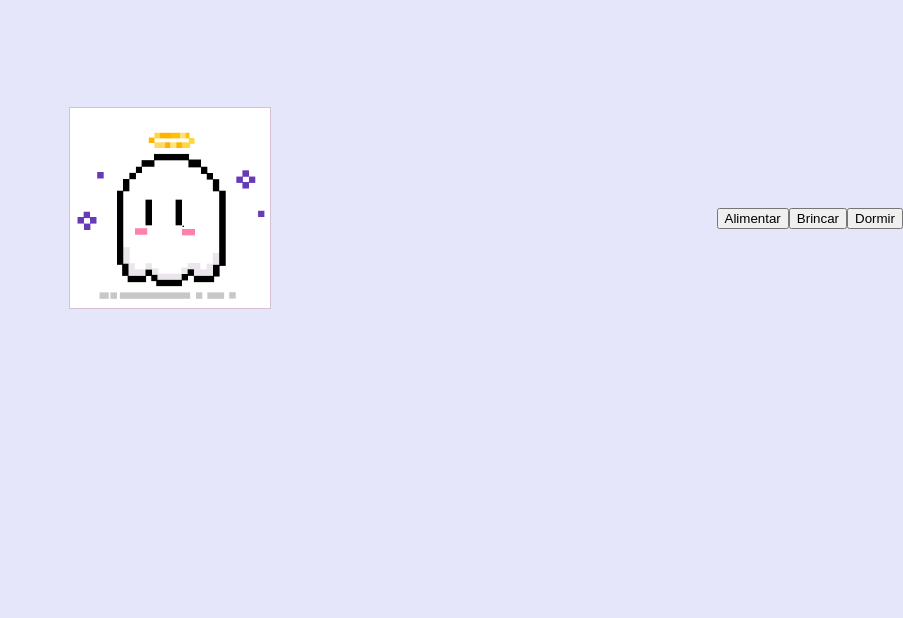
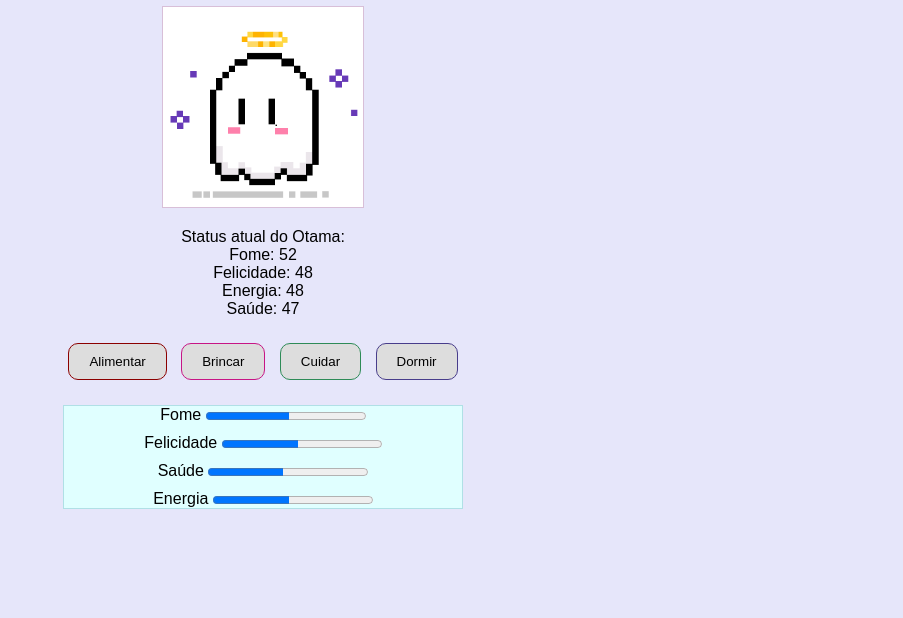
Before and after one commit to ANAJULIASILVASTELARI26/Tamagotchi---Otama, a plain HTML site: page Tamagochi/index.html in a window 1280 px wide. Shown: the part 182-800 px from the top of the page, without its empty margins (377-1280 px from the left). Drawn offline with Linux system fonts and the light colour scheme.

Commit message:
index.html

```diff
--- a/Tamagochi/index.html
+++ b/Tamagochi/index.html
@@ -1,31 +1,52 @@
 <!DOCTYPE html>
-<html>
+<html lang="pt-br">
 
 <head>
-  <link href="style.css" rel="stylesheet" type="text/css"/>
-  <script src="script.js"></script>
+    <meta charset="UTF-8">
+    <meta name="viewport" content="width=device-width, initial-scale=1.0">
+    <title>Digital Tamagotchi</title>
+    <link href="style.css" rel="stylesheet" type="text/css"/>
+    <script src="script.js" defer></script>
 </head>
 
 <body>
-  <img id="tamagochiImage" src="pixil-gif-otamanormal.gif" width="300" height="300">
+    <div class="container">
+        <h1>Otama</h1>
+        <div class="tamagochi-container">
+            <img id="tamagochiImage" src="pixil-gif-otamanormal.gif" alt="Tamagotchi">
+            <div id="status"></div>
+        </div>
+        <div class="buttons">
+            <button onclick="tamagochi.alimentar()" class="oalimentar">Alimentar</button>
+            <button onclick="tamagochi.brincar()" class="obrincar">Brincar</button>
+            <button onclick="tamagochi.cuidar()" class="ocuidar">Cuidar</button>
+            <button onclick="tamagochi.dormir()" class="odormir">Dormir</button>
+        </div>
 
+        <div class="progress-bars">
 
-      <button onclick="tamagochi.alimentar()" class="oal">Alimentar</button>
-      <button onclick="tamagochi.brincar()" class="obr">Brincar</button>
-      <button onclick="tamagochi.dormir()" class="odo">Dormir</button>
-  <div id="status"></div>
+  <div>
+     <label>Fome</label>
+     <progress id="fomeBar" value="50" max="100"></progress>
+  </div>
 
-  <script>
-    const tamagochi = new Tamagochi("Otama");
+   <div>
+      <label>Felicidade</label>
+      <progress id="felicidadeBar" value="50" max="100"></progress>
+   </div>
 
-    function changeImage(filename) {
-      let img = document.querySelector("#tamagochiImage");
-      img.setAttribute("src", filename);
-    }
+    <div>
+      <label>Saúde</label>
+      <progress id="saudeBar" value="50" max="100"></progress>
+    </div>
 
-    tamagochi.mostrarStatus();
-  </script>
+     <div>
+        <label>Energia</label>
+        <progress id="energiaBar" value="50" max="100"></progress>
+     </div>
 
+        </div>
+    </div>
 </body>
 
 </html>
```
